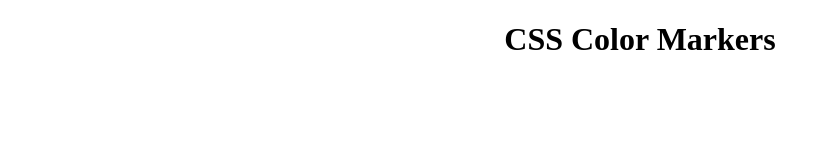
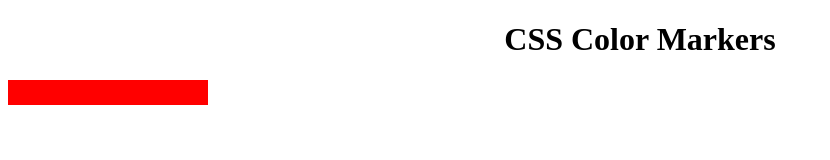
Before and after one commit to Rafaelowsky/Curso-Dise-o-Web-Responsivo, a plain HTML site: page Crayons/index.html in a window 1280 px wide. Shown: the whole page, without its empty margins (0-830 px from the left). Drawn offline with Linux system fonts and the light colour scheme.

Commit message:
Añadí el primer marker

```diff
--- a/Crayons/index.html
+++ b/Crayons/index.html
@@ -9,5 +9,10 @@
     </head>
     <body>
         <h1>CSS Color Markers</h1>
+        <div class="container">
+        <div class="marker">
+
+        </div>
+        </div>
     </body>
 </html>
--- a/Crayons/style.css
+++ b/Crayons/style.css
@@ -4,4 +4,6 @@ h1 {
 
 .marker {
   background-color: red;
+  height: 25px;
+  width: 200px;
 }
```
